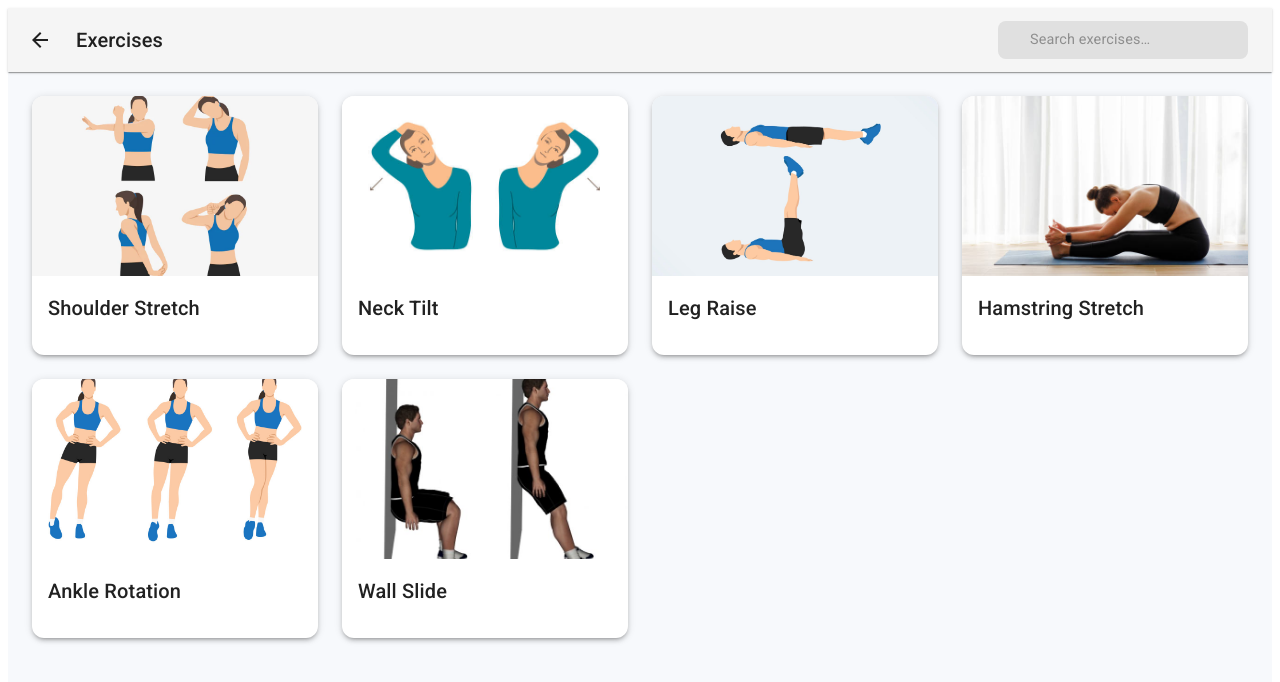
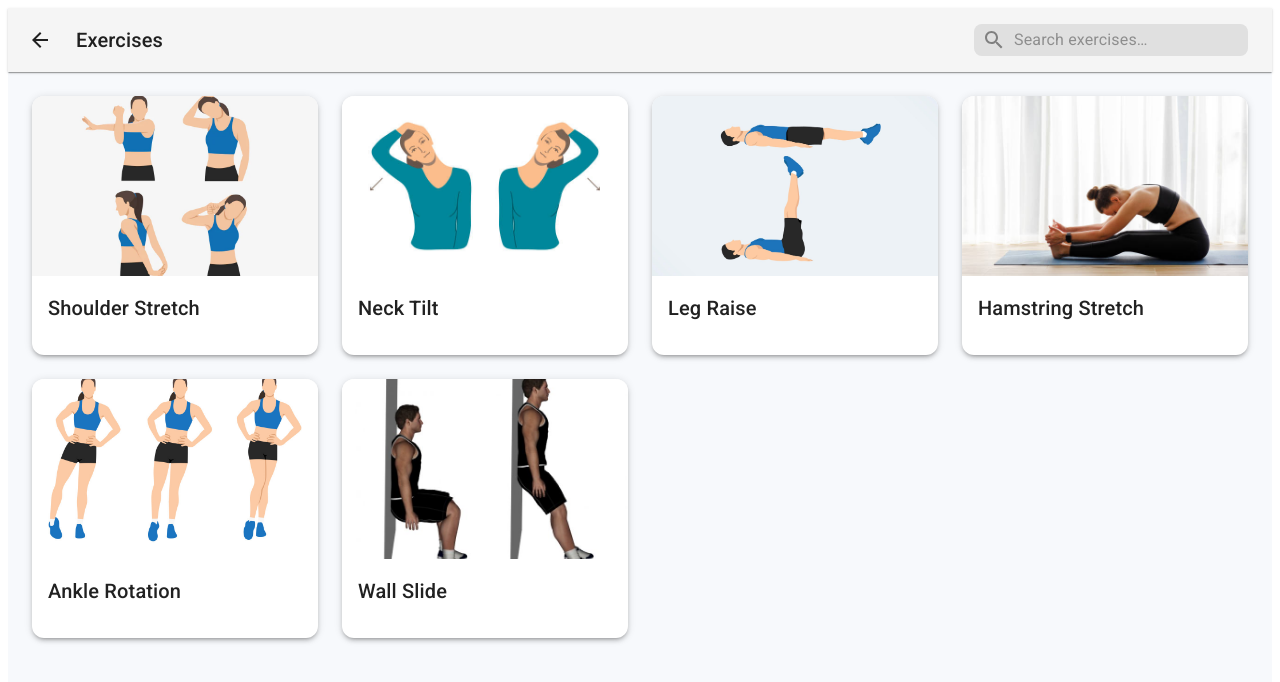
Before and after one commit to dhananjay2403/physioflow-ai, a React (Create React App) app in the folder Frontend/: page /exercises in a window 1280 px wide. Shown: the top 682 px of the page. Built offline with nearby package versions, Linux system fonts and the light colour scheme.

Commit message:
added search icon

```diff
--- a/Frontend/src/components/Exercises.jsx
+++ b/Frontend/src/components/Exercises.jsx
@@ -10,16 +10,17 @@ import {
   Card,
   CardContent,
   CardMedia,
-  useTheme,
+//   useTheme,
 } from '@mui/material';
 import { Search, ArrowBack } from '@mui/icons-material';
 import { useNavigate } from 'react-router-dom';
 import { exerciseData } from '../utils/constants';
 
+
 const Exercises = () => {
   const [searchQuery, setSearchQuery] = useState('');
   const navigate = useNavigate();
-  const theme = useTheme();
+//   const theme = useTheme();
 
   const handleSearchChange = (e) => setSearchQuery(e.target.value);
 
@@ -40,31 +41,25 @@ const Exercises = () => {
           <Typography variant="h6" sx={{ flexGrow: 1 }}>
             Exercises
           </Typography>
-          <Box sx={{ position: 'relative', ml: 2 }}>
-            <Search
-              sx={{
-                position: 'absolute',
-                top: '50%',
-                left: 8,
-                transform: 'translateY(-50%)',
-                color: 'gray',
-              }}
-            />
-            <InputBase
-              placeholder="Search exercises…"
-              value={searchQuery}
-              onChange={handleSearchChange}
-              sx={{
+          <Box
+            sx={{
+                display: 'flex',
+                alignItems: 'center',
                 bgcolor: '#e0e0e0',
                 borderRadius: 2,
-                pl: 4,
+                pl: 1,
                 pr: 2,
-                py: 0.5,
                 width: { xs: 140, sm: 200, md: 250 },
-                fontSize: '0.9rem',
-              }}
+            }}
+            >
+            <Search sx={{ color: 'gray', mr: 1 }} />
+            <InputBase
+                placeholder="Search exercises…"
+                value={searchQuery}
+                onChange={handleSearchChange}
+                fullWidth
             />
-          </Box>
+            </Box>
         </Toolbar>
       </AppBar>
 
--- a/Frontend/src/components/GroqAssistant.jsx
+++ b/Frontend/src/components/GroqAssistant.jsx
@@ -9,7 +9,6 @@ import {
 } from '@mui/material';
 import { SendIcon, CloseIcon, AssistantIcon, UserIcon } from '../utils/GroqAssistant';
 import { useNavigate } from 'react-router-dom';
-import AppAppBar from './AppAppBar'
 
 const GroqAssistant = () => {
   const navigate = useNavigate();
@@ -55,10 +54,10 @@ const GroqAssistant = () => {
         justifyContent: 'center',
         minHeight: '100vh',
         background: 'url("/bg-blur.jpg") no-repeat center center / cover',
-        p: 5,
+        p: 2,
       }}
     >
-      <AppAppBar></AppAppBar>
+
       <Paper
         elevation={4}
         sx={{
```
